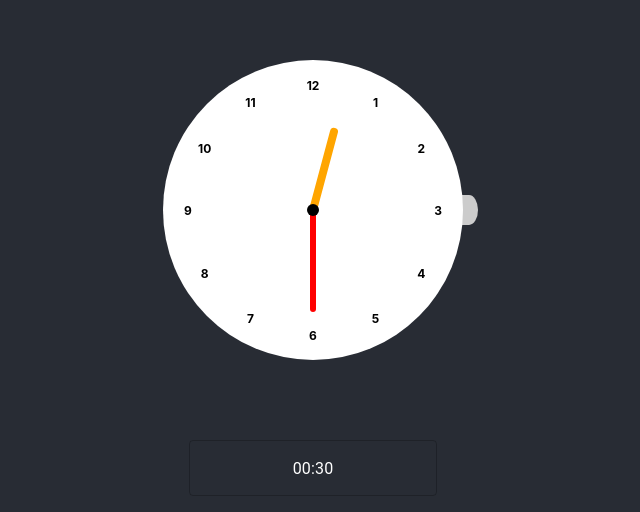
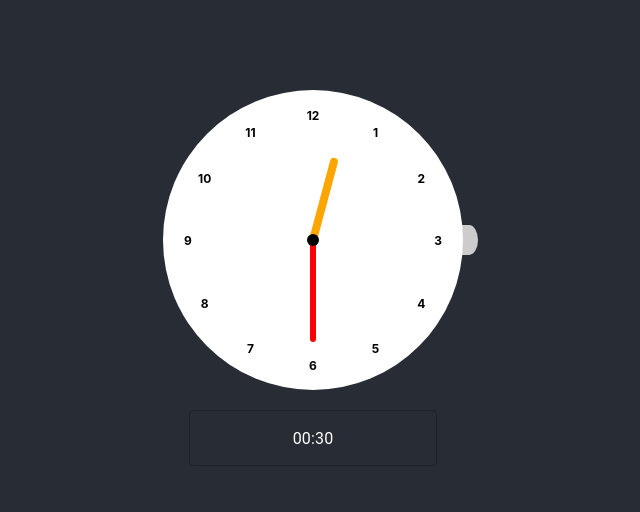
Before and after one commit to yyang2018mel/AnalogClock, a React (Create React App) app: page / in a window 1280 px wide. Shown: the part 122-634 px from the top of the page, without its empty margins (327-967 px from the left). Built offline with nearby package versions, Linux system fonts and the light colour scheme.

Commit message:
Separate Digtal Clock

```diff
--- /dev/null
+++ b/src/clock/AnalogClock.tsx
@@ -0,0 +1,40 @@
+import React from "react";
+import AnalogClockHand, { HandType } from "./AnalogClockHand";
+import ClockFace from "./AnalogClockFace";
+import { ClockContext } from "./Context";
+import AnalogClockCrown from "./AnalogClockCrown";
+import AnalogClockFrame from "./AnalogClockFrame";
+import AnalogClockContainer from "./AnalogClockContainer";
+
+function AnalogClock({ clockSize }: { clockSize: number }): React.JSX.Element {
+  const { clockState, setClockState } = React.useContext(ClockContext)!;
+  return (
+    <AnalogClockContainer clockSize={clockSize}>
+      <AnalogClockCrown zIndex={0} />
+      <AnalogClockFrame zIndex={1} clockSize={clockSize}>
+        <AnalogClockHand
+          zIndex={10}
+          clockSize={clockSize}
+          type={HandType.Hour}
+          baseColor="orange"
+        />
+        <AnalogClockHand
+          zIndex={20}
+          clockSize={clockSize}
+          type={HandType.Minute}
+          baseColor="red"
+        />
+        <ClockFace
+          zIndex={30}
+          clockSize={clockSize}
+          showMinute={
+            clockState.mode === "MinuteAdjustable" ||
+            clockState.mode === "HourAdjustable"
+          }
+        />
+      </AnalogClockFrame>
+    </AnalogClockContainer>
+  );
+}
+
+export default AnalogClock;
--- a/src/clock/ClockCombo.tsx
+++ b/src/clock/ClockCombo.tsx
@@ -1,19 +1,11 @@
 import React, { useState } from "react";
 import { ClockState } from "./ClockState";
-import AnalogClockHand, { HandType } from "./AnalogClockHand";
-import ClockFace from "./AnalogClockFace";
 import { ClockContext } from "./Context";
-import AnalogClockCrown from "./AnalogClockCrown";
-import AnalogClockFrame from "./AnalogClockFrame";
-import AnalogClockContainer from "./AnalogClockContainer";
-import { TimeField } from "@mui/x-date-pickers/TimeField";
-import { AdapterDayjs } from "@mui/x-date-pickers/AdapterDayjs";
-import { LocalizationProvider } from "@mui/x-date-pickers";
-import dayjs, { Dayjs } from "dayjs";
+import AnalogClock from "./AnalogClock";
+import DigitalClock from "./DigtalClock";
 
 function ClockCombo(prop: { clockSize: number }): React.JSX.Element {
   const { clockSize } = prop;
-
   const [clockState, setClockState] = useState<ClockState>({
     hour: 0,
     minute: 30,
@@ -22,53 +14,9 @@ function ClockCombo(prop: { clockSize: number }): React.JSX.Element {
 
   return (
     <ClockContext.Provider value={{ clockState, setClockState }}>
-      <AnalogClockContainer clockSize={clockSize}>
-        <AnalogClockCrown zIndex={0} />
-        <AnalogClockFrame zIndex={1} clockSize={clockSize}>
-          <AnalogClockHand
-            zIndex={10}
-            clockSize={clockSize}
-            type={HandType.Hour}
-            baseColor="orange"
-          />
-          <AnalogClockHand
-            zIndex={20}
-            clockSize={clockSize}
-            type={HandType.Minute}
-            baseColor="red"
-          />
-          <ClockFace
-            zIndex={30}
-            clockSize={clockSize}
-            showMinute={
-              clockState.mode === "MinuteAdjustable" ||
-              clockState.mode === "HourAdjustable"
-            }
-          />
-        </AnalogClockFrame>
-      </AnalogClockContainer>
-      <div style={{ height: "10vh" }}></div>
-      <LocalizationProvider dateAdapter={AdapterDayjs}>
-        <TimeField
-          ampm={false}
-          inputProps={{
-            style: {
-              textAlign: "center",
-              color: "white",
-            },
-          }}
-          value={dayjs().hour(clockState.hour).minute(clockState.minute)}
-          onChange={(newTimeMaybe: Dayjs | null) => {
-            if (newTimeMaybe) {
-              setClockState({
-                hour: newTimeMaybe.hour(),
-                minute: newTimeMaybe.minute(),
-                mode: clockState.mode,
-              });
-            }
-          }}
-        />
-      </LocalizationProvider>
+      <AnalogClock clockSize={clockSize} />
+      <div style={{ height: 20 }} />
+      <DigitalClock />
     </ClockContext.Provider>
   );
 }
--- /dev/null
+++ b/src/clock/DigtalClock.tsx
@@ -0,0 +1,38 @@
+import React from "react";
+import { TimeField } from "@mui/x-date-pickers/TimeField";
+import { AdapterDayjs } from "@mui/x-date-pickers/AdapterDayjs";
+import { LocalizationProvider } from "@mui/x-date-pickers";
+import dayjs, { Dayjs } from "dayjs";
+import { ClockContext } from "./Context";
+import { isClockAdjustable } from "./ClockState";
+
+function DigitalClock(): React.JSX.Element {
+  const { clockState, setClockState } = React.useContext(ClockContext)!;
+  const isAdjustable = isClockAdjustable(clockState);
+  return (
+    <LocalizationProvider dateAdapter={AdapterDayjs}>
+      <TimeField
+        ampm={false}
+        readOnly={!isAdjustable}
+        inputProps={{
+          style: {
+            textAlign: "center",
+            color: "white",
+          },
+        }}
+        value={dayjs().hour(clockState.hour).minute(clockState.minute)}
+        onChange={(newTimeMaybe: Dayjs | null) => {
+          if (newTimeMaybe) {
+            setClockState({
+              hour: newTimeMaybe.hour(),
+              minute: newTimeMaybe.minute(),
+              mode: clockState.mode,
+            });
+          }
+        }}
+      />
+    </LocalizationProvider>
+  );
+}
+
+export default DigitalClock;
```
